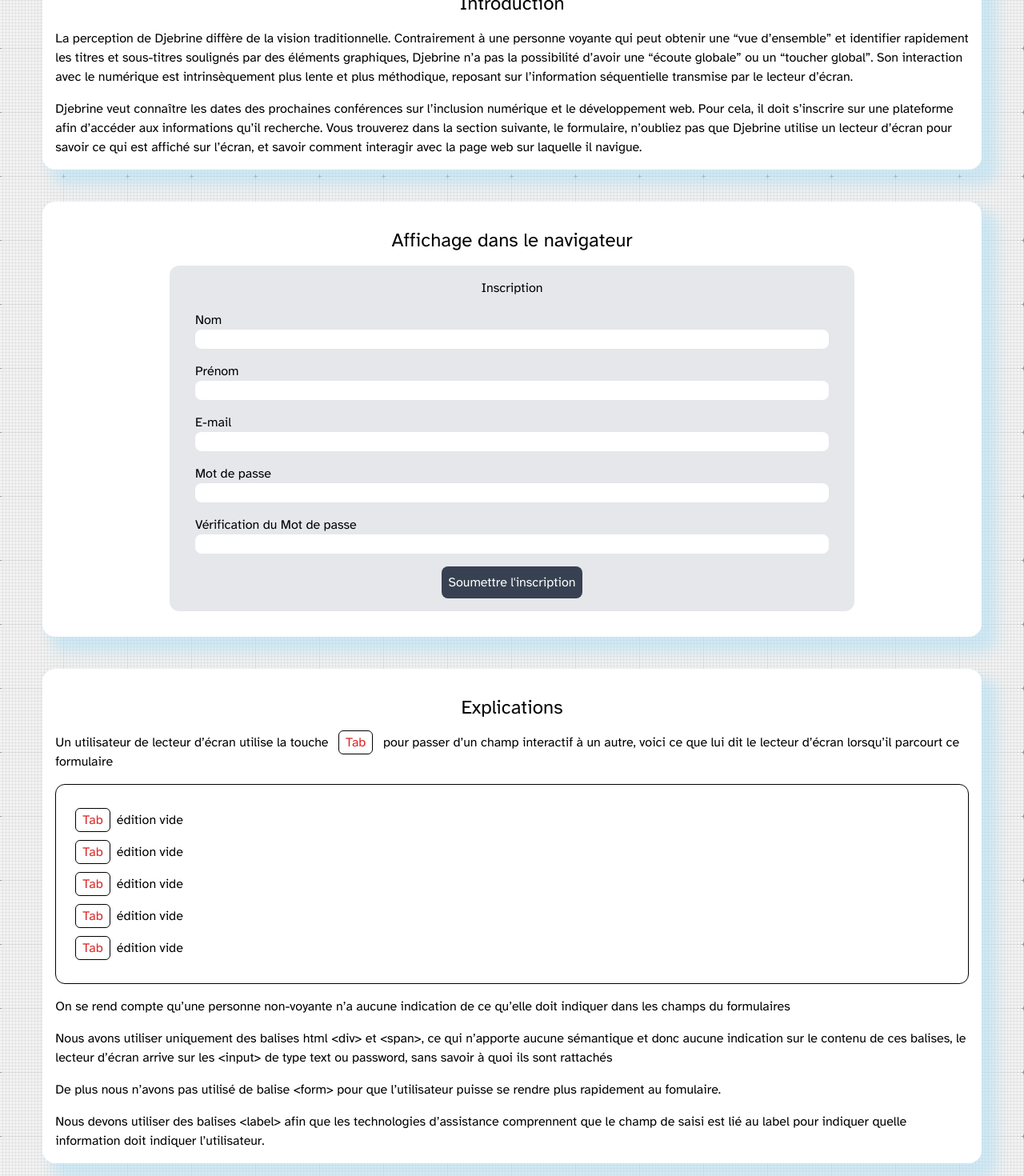
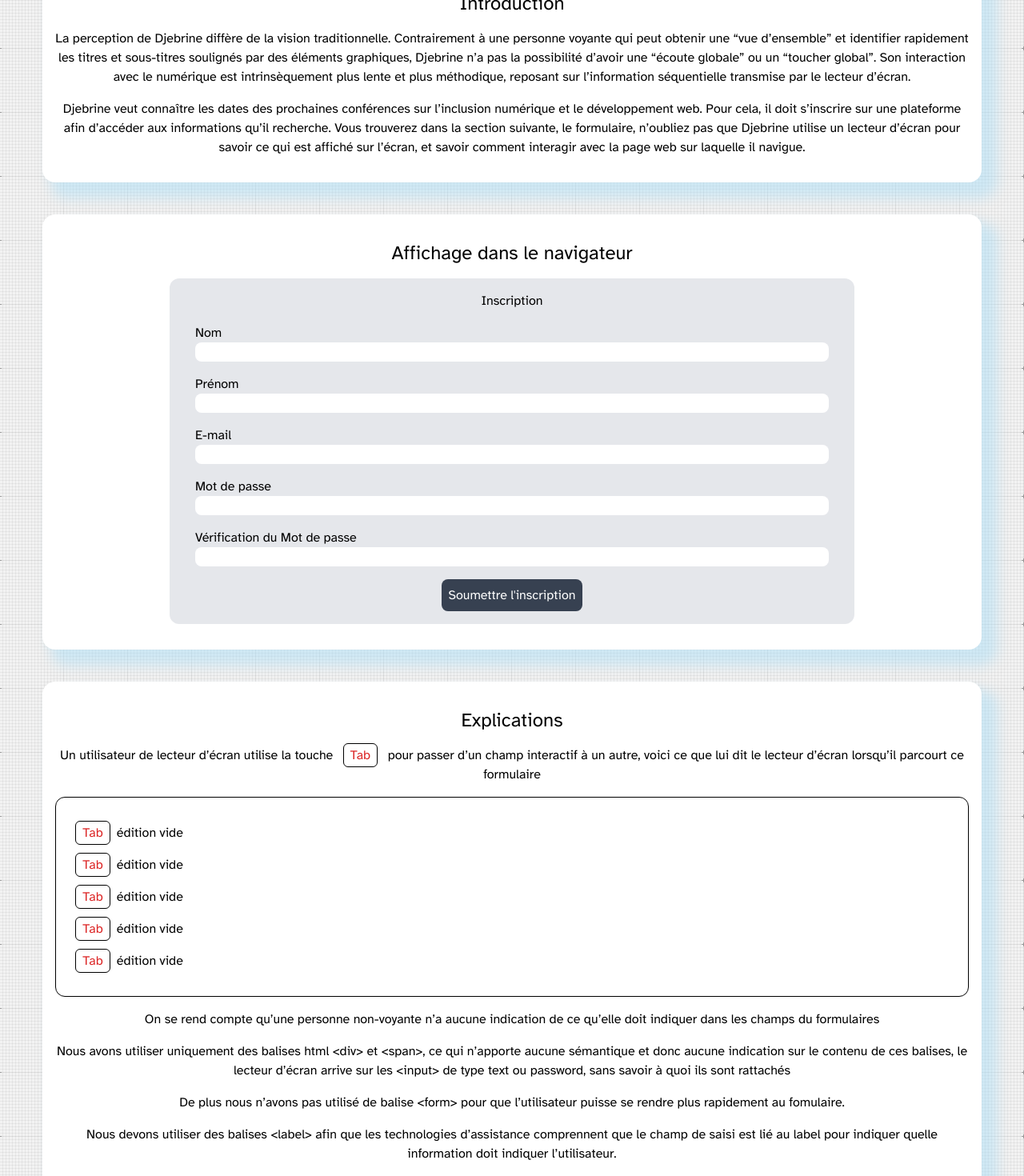
Before and after one commit to Sylvain-Lepoutre/react-bada11y, a React (Vite) app: page /persona1/step1 in a window 1280 px wide. Shown: the part 260-1730 px from the top of the page at 80% size. Built offline with nearby package versions, Linux system fonts and the light colour scheme.

Commit message:
fix(project): paragraph style

```diff
--- a/src/components/pages/persona1step1/BadFormIntro.tsx
+++ b/src/components/pages/persona1step1/BadFormIntro.tsx
@@ -16,7 +16,7 @@ export const BadFormIntro = () => {
         sur l’information séquentielle transmise par le lecteur d’écran.
       </p>
 
-      <p>
+      <p className={pStyles}>
         Djebrine veut connaître les dates des prochaines conférences sur
         l’inclusion numérique et le développement web. Pour cela, il doit
         s’inscrire sur une plateforme afin d’accéder aux informations qu’il
--- a/src/components/pages/persona1step1/BadFormNoSemanticSectionExp.tsx
+++ b/src/components/pages/persona1step1/BadFormNoSemanticSectionExp.tsx
@@ -55,7 +55,7 @@ export const BadFormNoSemanticSectionExp = () => {
           De plus nous n’avons pas utilisé de balise <HtmlTag tagName="form" />{" "}
           pour que l’utilisateur puisse se rendre plus rapidement au fomulaire.
         </p>
-        <p className="{pStyles">
+        <p className={pStyles}>
           Nous devons utiliser des balises <HtmlTag tagName="label" /> afin que
           les technologies d’assistance comprennent que le champ de saisi est
           lié au label pour indiquer quelle information doit indiquer
--- a/src/components/pages/personaHome/IntroSection.tsx
+++ b/src/components/pages/personaHome/IntroSection.tsx
@@ -1,3 +1,4 @@
+import { pStyles } from "../../../routes/root";
 import { Section } from "../../sections/Section";
 
 type Props = {
@@ -7,7 +8,7 @@ type Props = {
 export const IntroSection = ({ introContent }: Props) => {
   return (
     <Section>
-      <p>{introContent}</p>
+      <p className={pStyles}>{introContent}</p>
     </Section>
   );
 };
--- a/src/routes/root.tsx
+++ b/src/routes/root.tsx
@@ -7,7 +7,7 @@ import { useDocumentTitle } from "../hooks/useDocumentTitle";
 export const h1Styles = "text-center text-4x";
 export const h2Styles = "my-4 text-center text-2xl";
 export const h3Styles = "text-center text-xl";
-export const pStyles = "my-4";
+export const pStyles = "my-4 text-center";
 export const sectionStyles = "my-10 rounded-2xl bg-white p-4 shadow-Custom";
 
 export const Root = () => {
```
